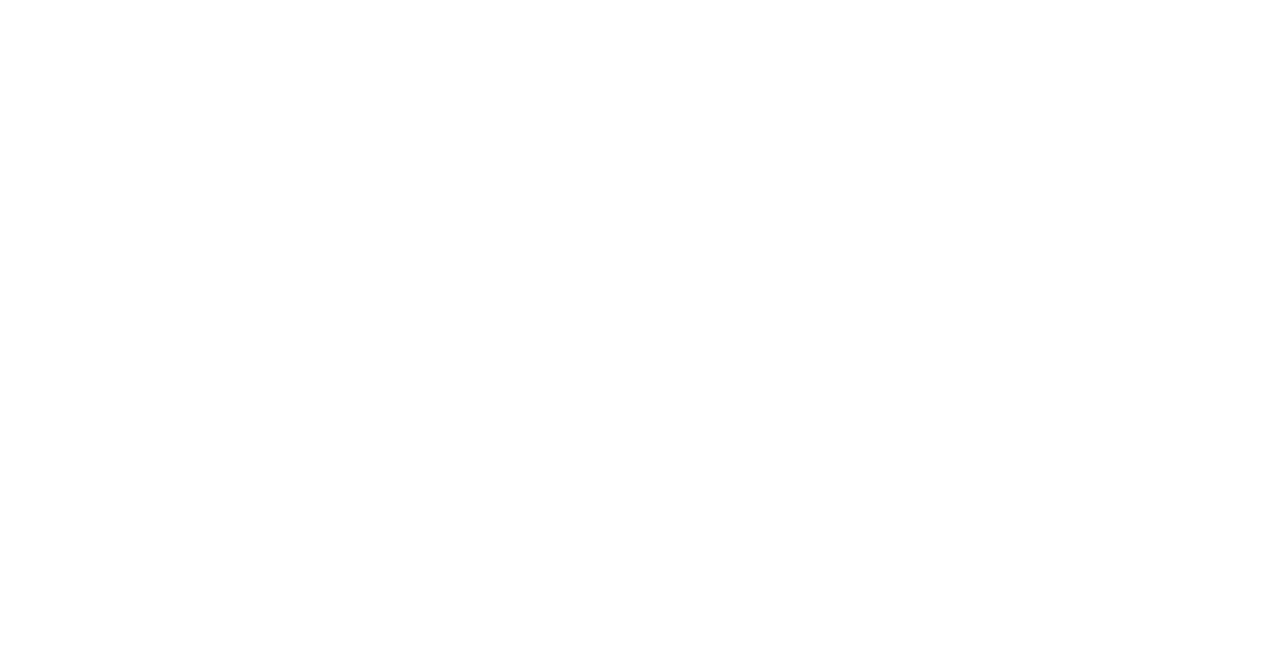
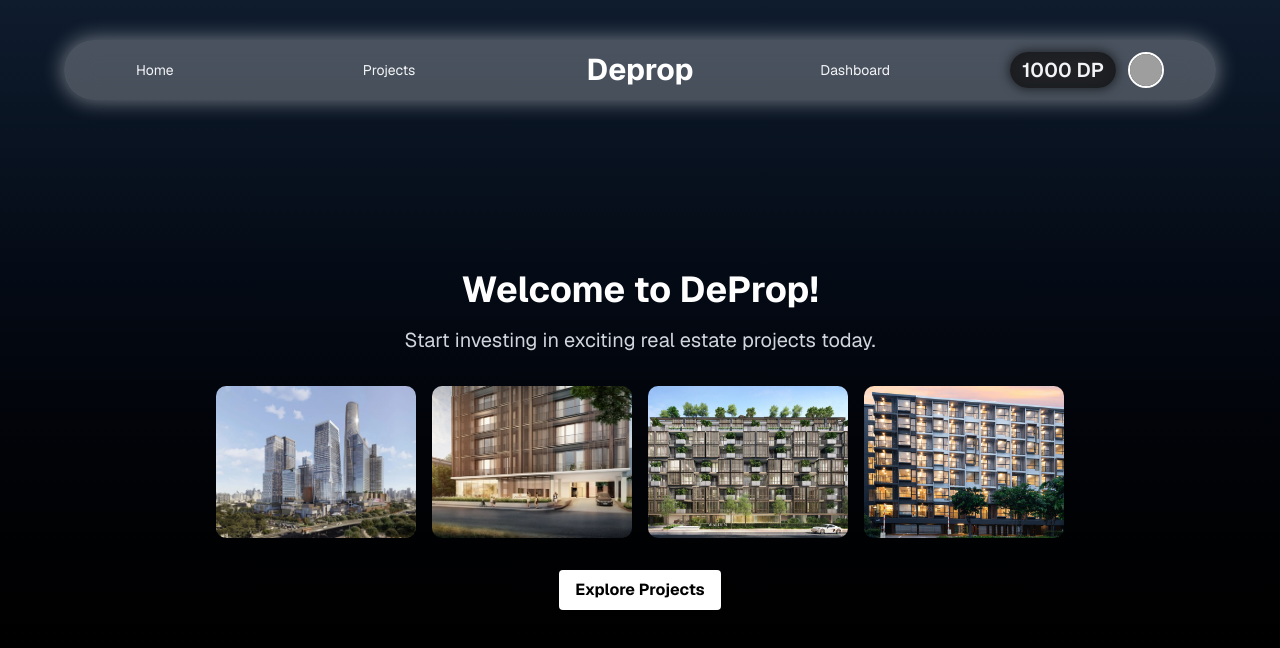
Before and after one commit to Rqkko/realestate-investment-dapp, a Next.js app in the folder client/: page / in a window 1280 px wide. Before the commit this address had no page. Shown: the top 648 px of the page. Built offline with nearby package versions, Linux system fonts and the light colour scheme; grey boxes are pictures that could not be loaded.

Commit message:
feat: create home page

```diff
--- a/client/src/app/page.tsx
+++ b/client/src/app/page.tsx
@@ -1,32 +1,49 @@
 "use client";
+
 import { useRouter } from "next/navigation";
-import { useEffect } from "react";
+import Navbar from "./components/navbar";
+import realestate1 from "../../public/realestates/realestate_1.jpg";
+import realestate2 from "../../public/realestates/realestate_2.jpg";
+import realestate3 from "../../public/realestates/realestate_3.jpg";
+import realestate4 from "../../public/realestates/realestate_4.jpg";
+import Image from "next/image";
 
-export default function GoButton() {
+const images = [realestate1, realestate2, realestate3, realestate4];
+
+export default function HomePage() {
   const router = useRouter();
 
-  // const handleClick = () => {
-  //   router.push("/invest");
-  // };
+  return (
+    <div className="bg-gradient-to-b from-[#0f1c2e] to-black min-h-screen font-sans text-white">
+      <Navbar />
 
-  useEffect(() => {
-    router.push("/projects");
-  })
+      <div className="flex flex-col justify-center items-center mx-auto px-20 pt-20 max-w-6xl min-h-screen">
+        <h1 className="mb-4 font-bold text-4xl">Welcome to DeProp!</h1>
 
-  // return (
-  //   <div className="flex flex-col justify-center items-center bg-gray-200 p-6 min-h-screen text-center">
-  //     <h1 className="mb-4 font-semibold text-4xl text-gray-800">
-  //       Welcome to DeProp!
-  //     </h1>
-  //     <p className="mb-6 text-gray-600 text-xl">
-  //       Start investing in exciting real estate projects today.
-  //     </p>
-  //     <button
-  //       onClick={handleClick}
-  //       className="bg-blue-600 hover:bg-blue-700 px-6 py-3 rounded-md text-lg text-white transition-colors"
-  //     >
-  //       Go to Invest Page
-  //     </button>
-  //   </div>
-  // );
+        <p className="mb-8 text-gray-300 text-xl">
+          Start investing in exciting real estate projects today.
+        </p>
+
+        <div className="flex gap-4 mb-8">
+          {images.map((img, idx) => (
+            <Image
+              key={idx}
+              src={img}
+              alt={`Real estate ${idx + 1}`}
+              width={200}
+              height={80}
+              className="rounded-lg object-cover"
+            />
+          ))}
+        </div>
+
+        <button
+          onClick={() => router.push("/projects")}
+          className="bg-white hover:bg-gray-200 px-4 py-2 rounded font-bold text-black"
+        >
+          Explore Projects
+        </button>
+      </div>
+    </div>
+  );
 }
```
